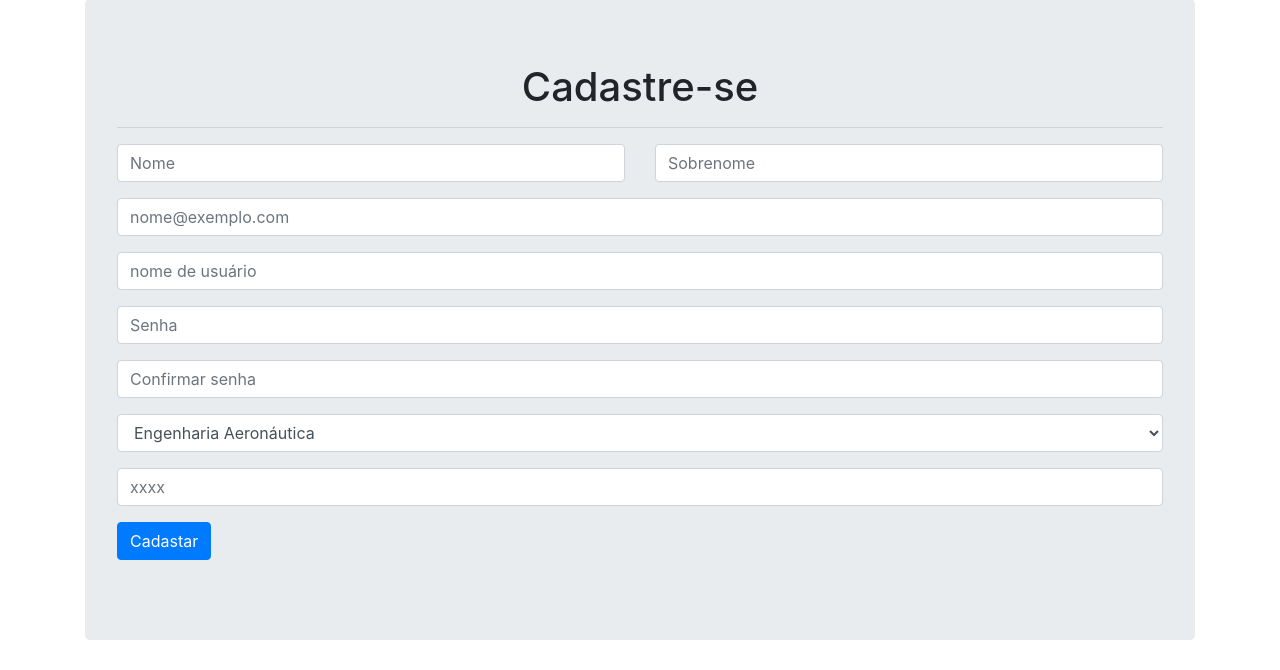
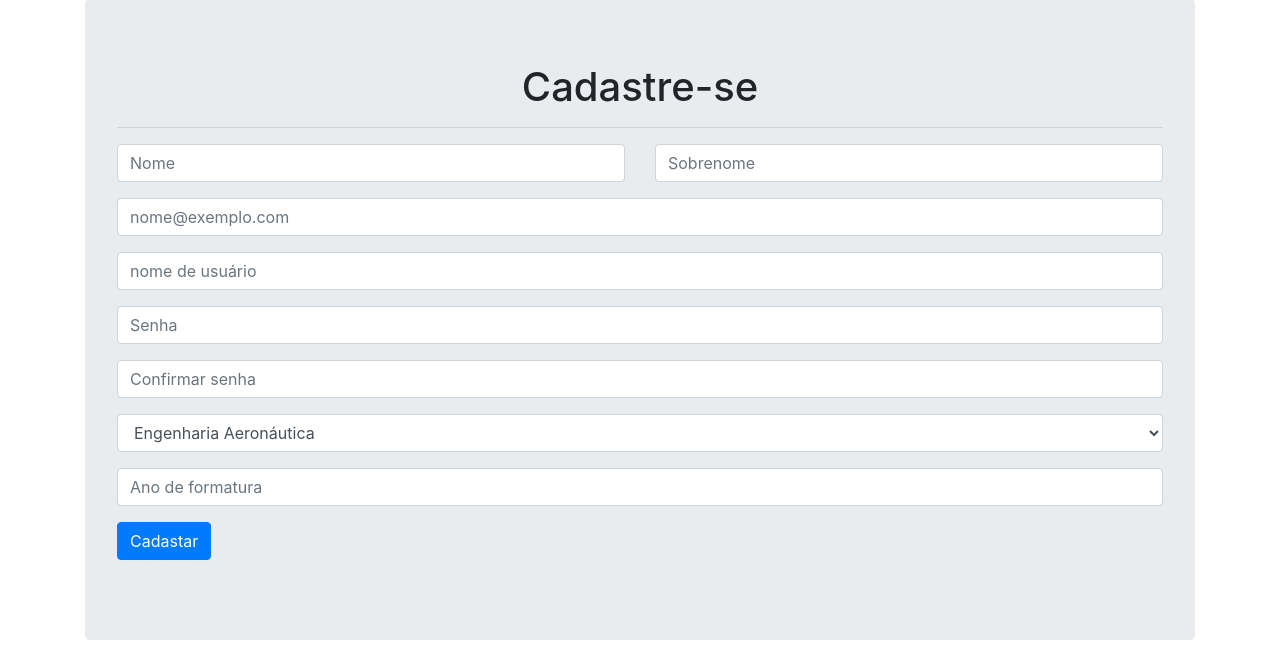
Before and after one commit to heladiolopes/portalCEE, a Flask app: page /register in a window 1280 px wide. Shown: the part 81-751 px from the top of the page. Run offline with Flask 2, Linux system fonts and the light colour scheme; some libraries are stand-ins or nearby versions.

Commit message:
Alterações no forms de cadastro

```diff
--- a/source/core/register_form.py
+++ b/source/core/register_form.py
@@ -18,7 +18,7 @@ class RegisterForm(Form):
     last_name = StringField('Sobrenome', [validators.Length(min=1, max=70)])
 
     email = EmailField('Email', [
-        validators.DataRequired(),
+        validators.DataRequired(message="Email inválido"),
         validators.Email(message="Email inválido")
     ])
 
--- a/source/templates/register.html
+++ b/source/templates/register.html
@@ -43,7 +43,7 @@
             </div>
 
             <div class="form-group">
-                {{ render_field(form.year, class="form-control", placeholder="xxxx") }}
+                {{ render_field(form.year, class="form-control", placeholder="Ano de formatura") }}
             </div>
 
             <p><input type="submit" class="btn btn-primary" value="Cadastar"></p>
```
